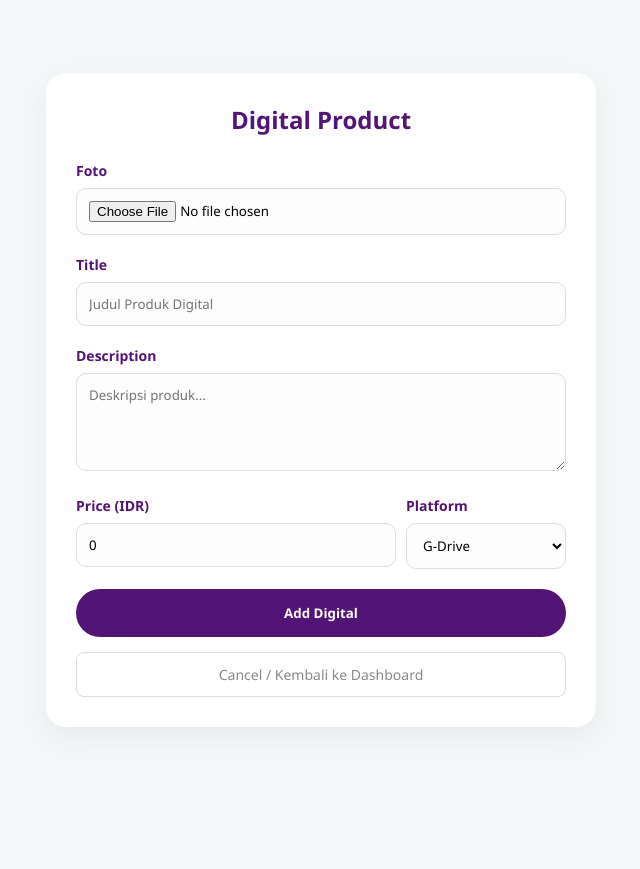
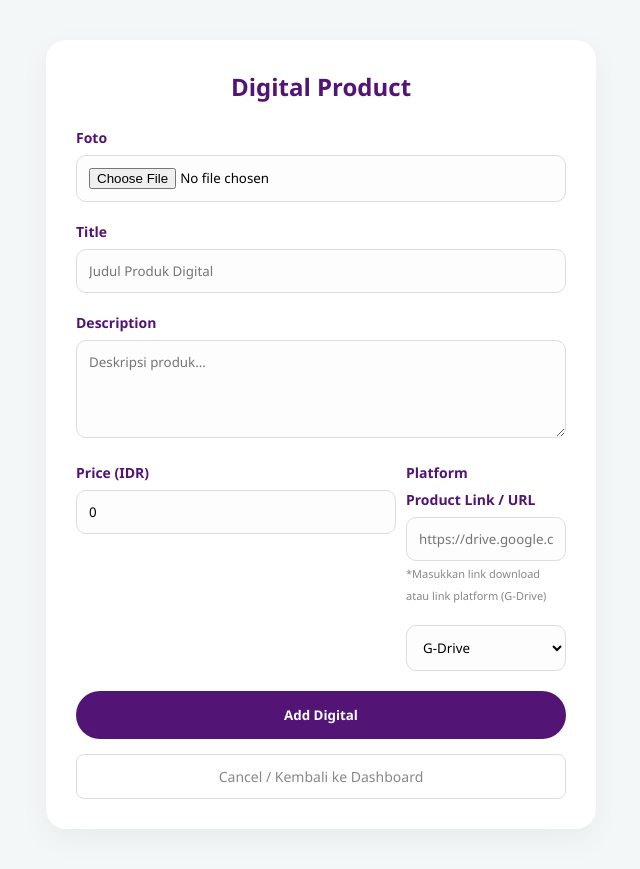
Before and after one commit to reliaasp/RayaStudio, a PHP site: the page made by Digital Product.php in a window 1280 px wide. Shown: the whole page, without its empty margins (319-959 px from the left). Before the commit the page ends 697 px from the top, so only its background shows below. Run offline with PHP 8.4, Linux system fonts and the light colour scheme.

Commit message:
Update Digital Product.php

```diff
--- a/Digital Product.php
+++ b/Digital Product.php
@@ -65,10 +65,13 @@
             </div>
             <div class="form-group" style="flex: 1;">
                 <label>Platform</label>
+                <div class="form-group">
+    <label>Product Link / URL</label>
+    <input type="url" name="link_produk" placeholder="https://drive.google.com/..." required>
+    <small style="color: #888; font-size: 11px;">*Masukkan link download atau link platform (G-Drive)</small>
+</div>
                 <select name="platform">
                     <option value="G-Drive">G-Drive</option>
-                    <option value="Dropbox">Dropbox</option>
-                    <option value="Lainnya">Lainnya</option>
                 </select>
             </div>
         </div>
```
